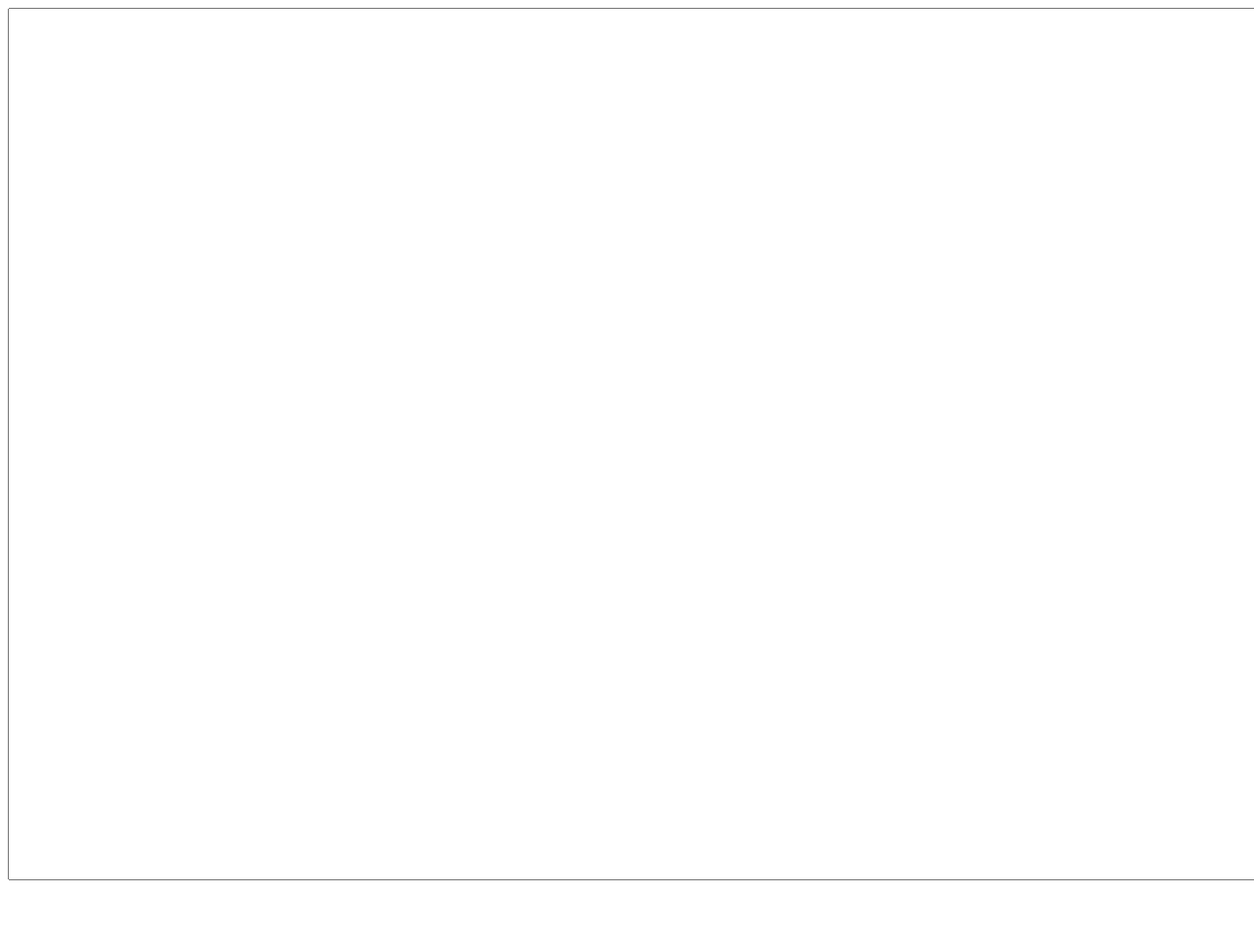
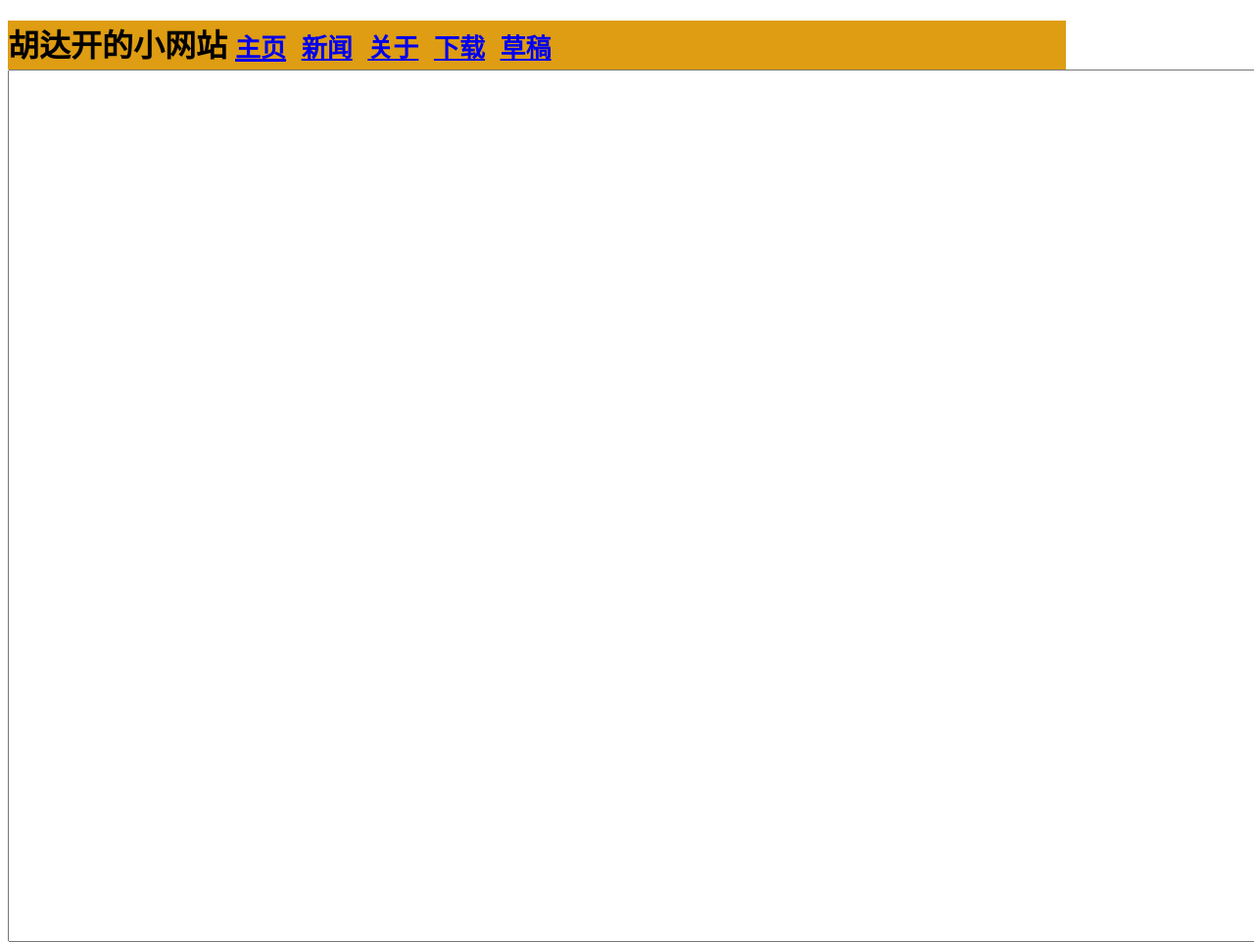
Before and after one commit to hudakai114514/hudakai114514.github.io, a plain HTML site: page notepad.html in a window 1280 px wide. Shown: the top 962 px of the page at 98% size. Before the commit the page ends 911 px from the top, so only its background shows below. Drawn offline with Linux system fonts and the light colour scheme.

Commit message:
Update notepad.html

```diff
--- a/notepad.html
+++ b/notepad.html
@@ -1,12 +1,22 @@
-
 <!DOCTYPE html>
 <html>
 <head>
     <meta charset="utf-8" />
-    <title>notepad</title>
+    <title>胡达开的小站--notepad</title>
 </head>
 <body>
-<textarea id="notepad" rows="59" cols="267">
-</textarea>
+    <div id="1" style="width: 1080px;">
+        <div id="header" style="background-color: #de9d12;height: 50px;">
+            <h1>胡达开的小网站
+            <a href="index.html"><code>主页</a>
+            <a href="news.html">新闻</a>
+            <a href="about.html">关于</a>
+            <a href="download.html">下载</a>
+            <a href="notepad.html">草稿<a>
+            </code></a>
+            </h1>
+        </div>
+    <textarea id="notepad" rows="59" cols="267"></textarea>
+    </div>
 </body>
 </html>
```
